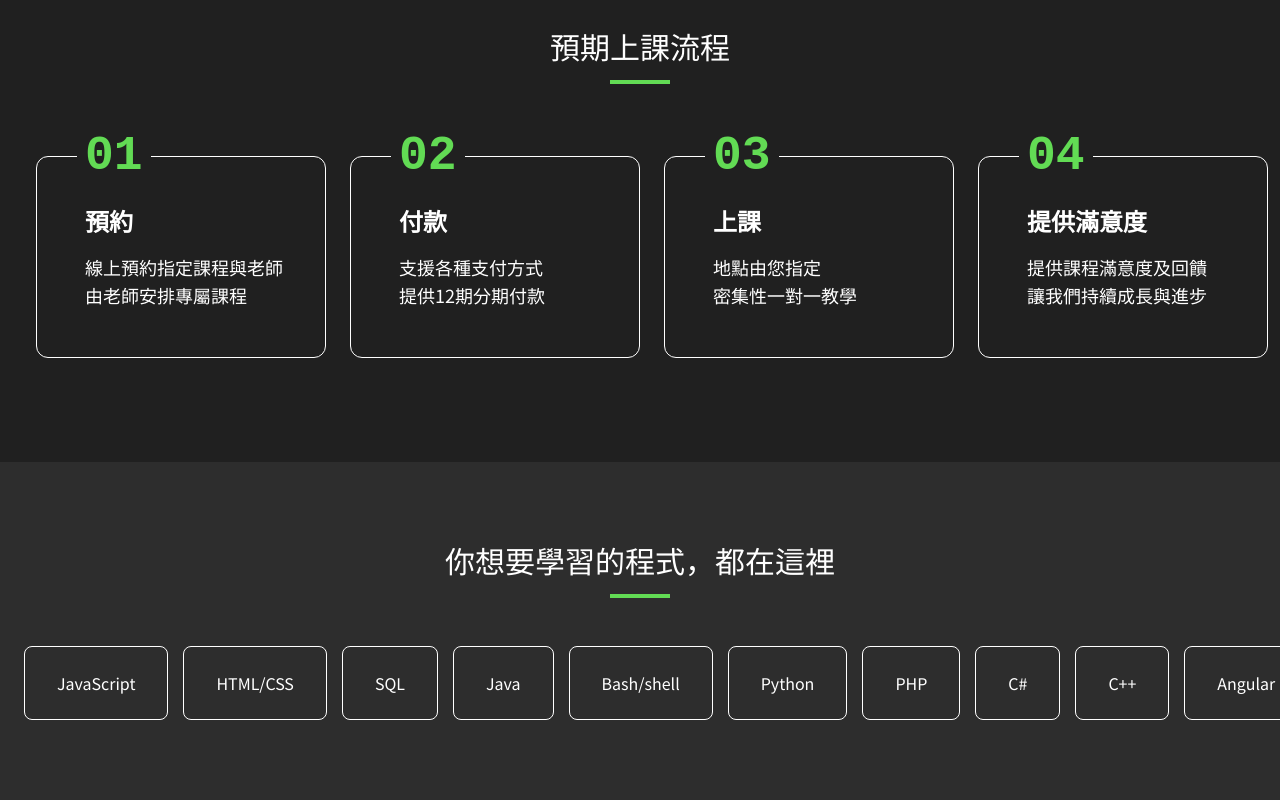
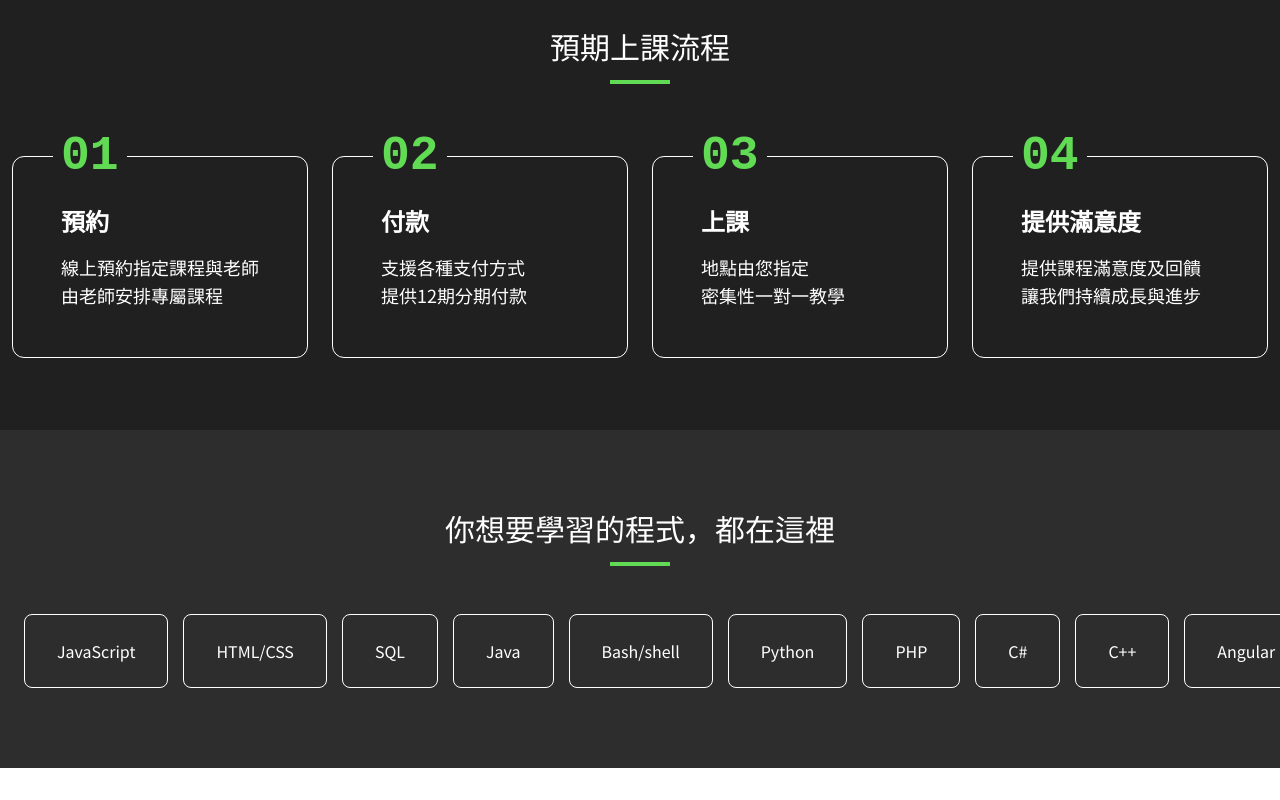
Before and after one commit to xin1126/Tutor-Template, a React (Vite) app: page /#/ in a window 1280 px wide. Shown: the part 1174-1974 px from the top of the page. After the commit the page ends 1942 px from the top, so only its background shows below. Built offline with nearby package versions, Linux system fonts and the light colour scheme; a web font is replaced by a local one.

Commit message:
fix: Process Responsive

```diff
--- a/src/pages/home/components/Process.tsx
+++ b/src/pages/home/components/Process.tsx
@@ -26,11 +26,11 @@ const Process: React.FC = () => {
   return (
     <div className="bg-dark">
       <Title title={'預期上課流程'} />
-      <ul className="container flex cursor-default flex-col  items-center justify-around py-6 text-white lg:flex-row">
+      <ul className="container grid cursor-default gap-4 py-6 text-white sm:grid-cols-2 lg:flex-row xl:grid-cols-4 xl:gap-6">
         {info.map((item, index) => {
           return (
             <li
-              className="relative mb-12 w-full rounded-xl border border-white py-12 px-3 pl-12 text-lg lg:mb-20 lg:ml-6 lg:w-[305px] lg:bg-transparent"
+              className="relative mb-12 w-full rounded-xl border border-white py-12 px-3 pl-12 text-lg lg:bg-transparent"
               key={item.title}
               data-aos="flip-left"
               data-aos-delay={index * 200}
```
